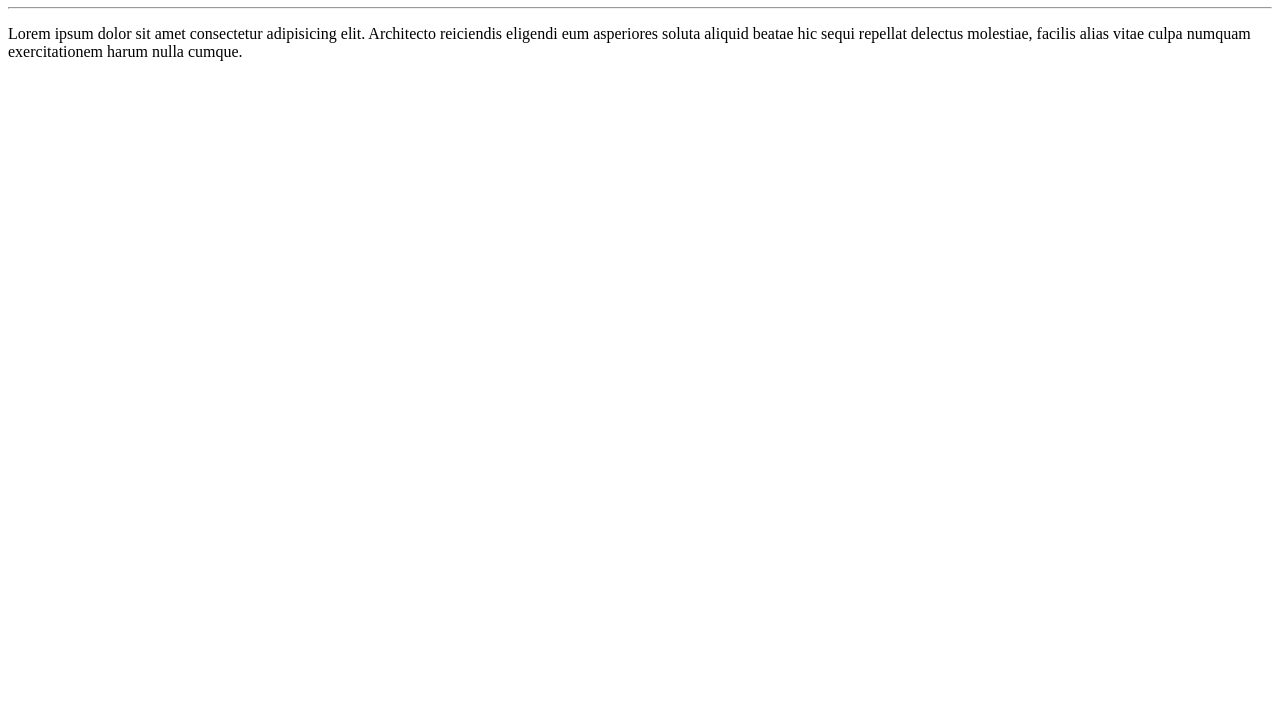
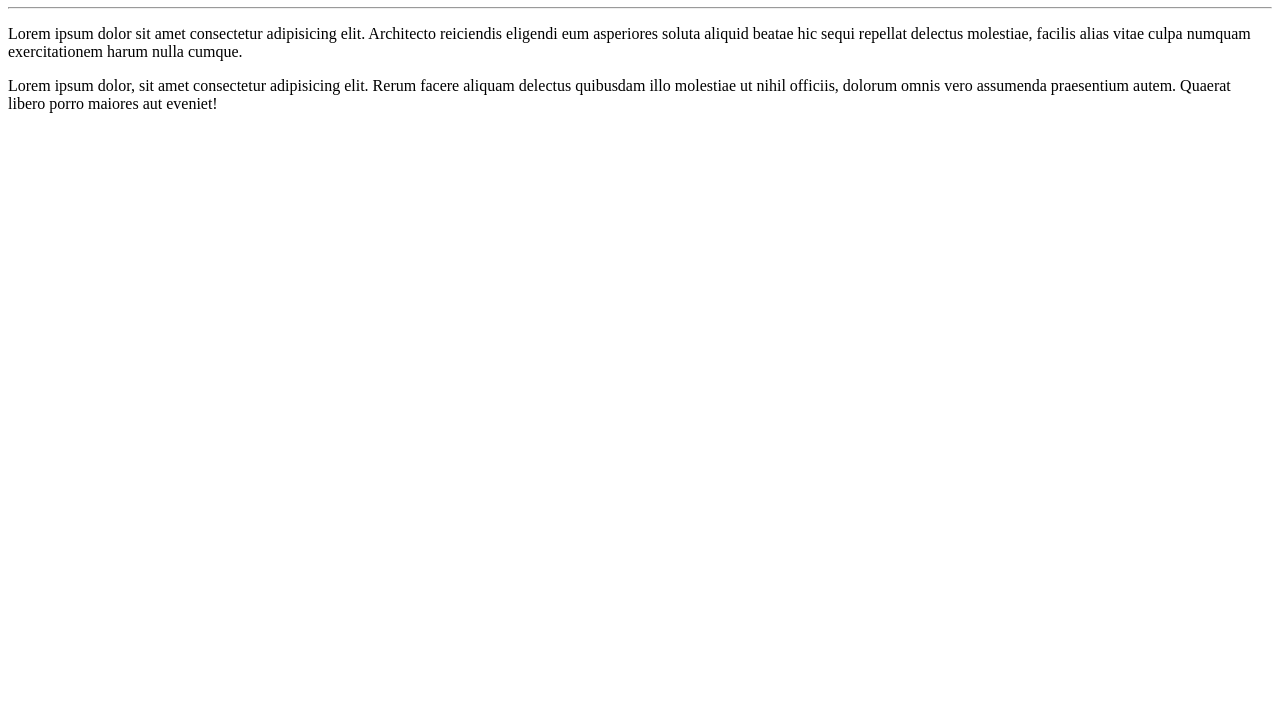
Before and after one commit to gabrieldavidprogramador/HelloWorld, a plain HTML site: page site-exemplo/index.html in a window 1280 px wide. Shown: the part 73-800 px from the top of the page. Drawn offline with Linux system fonts and the light colour scheme.

Commit message:
Adicionei um paragráfo teste

```diff
--- a/site-exemplo/index.html
+++ b/site-exemplo/index.html
@@ -10,5 +10,7 @@
     <hr>
     <p>Lorem ipsum dolor sit amet consectetur adipisicing elit. Architecto reiciendis eligendi eum asperiores soluta aliquid beatae hic sequi repellat delectus molestiae, facilis alias vitae culpa numquam exercitationem harum nulla cumque.</p>
 
+    <p>Lorem ipsum dolor, sit amet consectetur adipisicing elit. Rerum facere aliquam delectus quibusdam illo molestiae ut nihil officiis, dolorum omnis vero assumenda praesentium autem. Quaerat libero porro maiores aut eveniet!</p>
+
 </body>
 </html>
```
